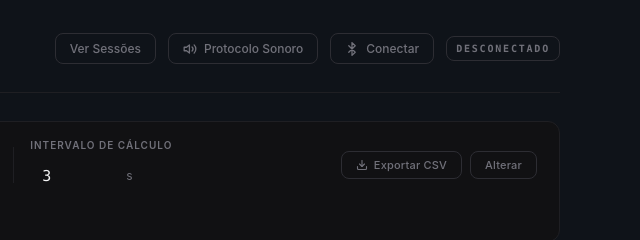
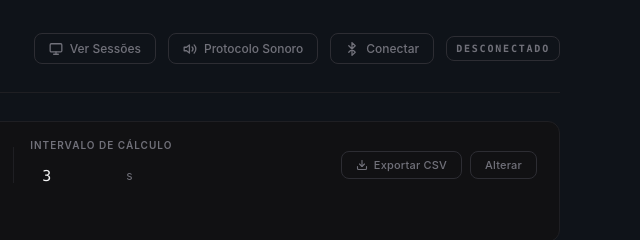
Before and after one commit to Self-Solutions/coospo_hrv_protocol, a website: page index.html in a window 1280 px wide. Shown: the top 240 px of the page, 626-1266 px from the left. Drawn offline with Linux system fonts and the light colour scheme.

Commit message:
feat: add monitor icon pra celular

```diff
--- a/index.html
+++ b/index.html
@@ -21,6 +21,7 @@
       </div>
       <div class="header-right">
         <button class="btn-protocol" id="btn-list-sessions" aria-label="Ver sessões">
+          <svg xmlns="http://www.w3.org/2000/svg" width="14" height="14" viewBox="0 0 24 24" fill="none" stroke="currentColor" stroke-width="2.2" stroke-linecap="round" stroke-linejoin="round" aria-hidden="true"><rect x="2" y="3" width="20" height="14" rx="2"/><line x1="8" y1="21" x2="16" y2="21"/><line x1="12" y1="17" x2="12" y2="21"/></svg>
           <span class="btn-label">Ver Sessões</span>
         </button>
         <button class="btn-protocol" id="btn-protocol" aria-label="Abrir configuração do protocolo sonoro">
```
